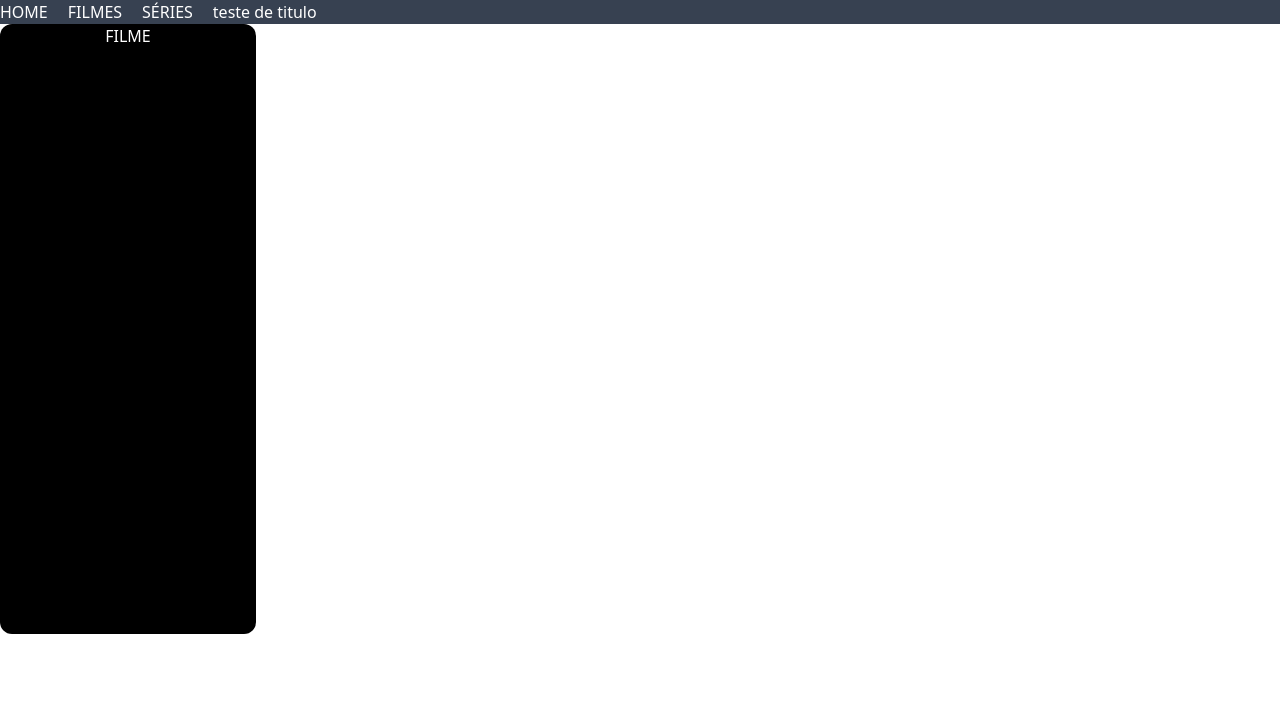
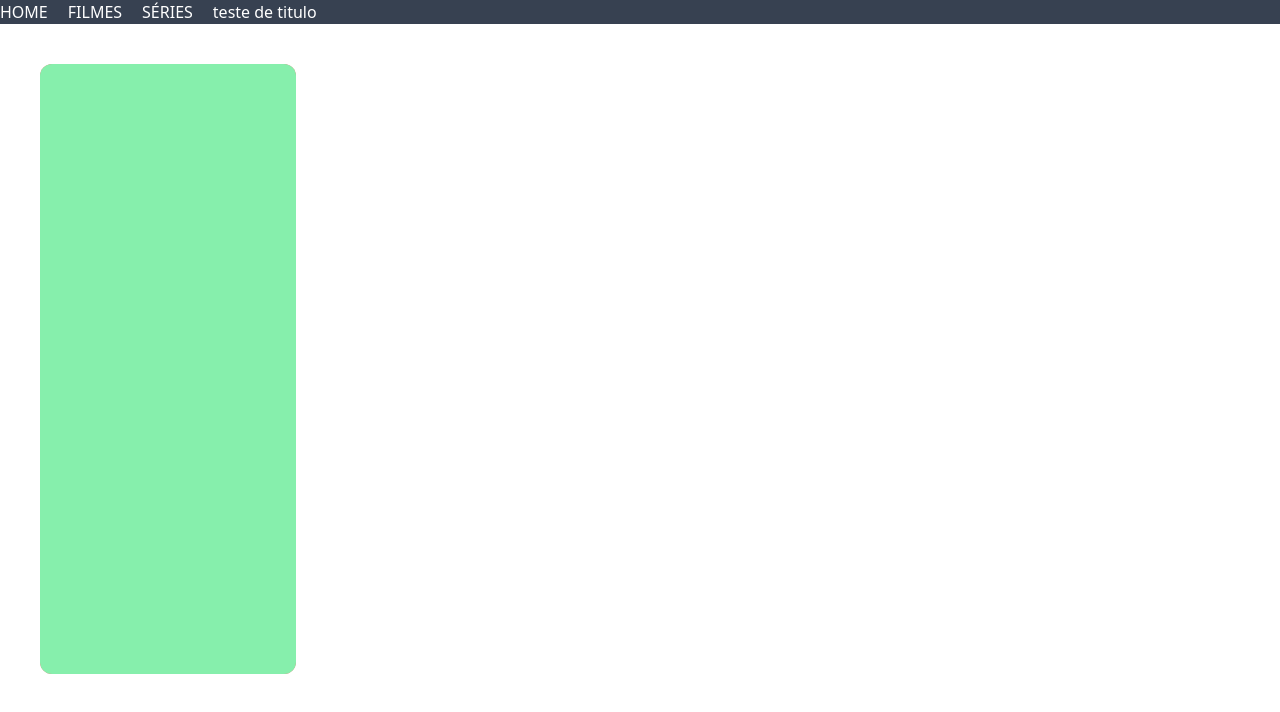
Before and after one commit to IREDE-TIC12/Projeto-Filmeflix, a Vue app in the folder vue-project/: page / in a window 1280 px wide. Shown: the top 712 px of the page. Built offline with nearby package versions, Linux system fonts and the light colour scheme.

Commit message:
style: component card

```diff
--- a/vue-project/package.json
+++ b/vue-project/package.json
@@ -13,7 +13,7 @@
   "dependencies": {
     "primevue": "^3.52.0",
     "vue": "^3.4.21",
-    "vue-router": "^4.3.0"
+    "vue-router": "^4.3.2"
   },
   "devDependencies": {
     "@tsconfig/node20": "^20.1.4",
--- a/vue-project/src/components/Card.vue
+++ b/vue-project/src/components/Card.vue
@@ -11,7 +11,9 @@ export default defineComponent({
 </script>
 
 <template>
-    <div class="h-[610px] w-[20%] bg-black rounded-xl">
-        <p class="text-white flex justify-center "> FILME </p>
+  <div class="ml-10 mt-10 h-[610px] w-[20%] bg-red-400 rounded-xl hover:p-5 ease-in-out duration-300 cursor-pointer ">
+    <div class="h-full   bg-green-300 rounded-xl  ">
+
     </div>
+  </div>
 </template>
```
Also changed, not shown: 1 other file (tests, documents, lock files or other folders).
